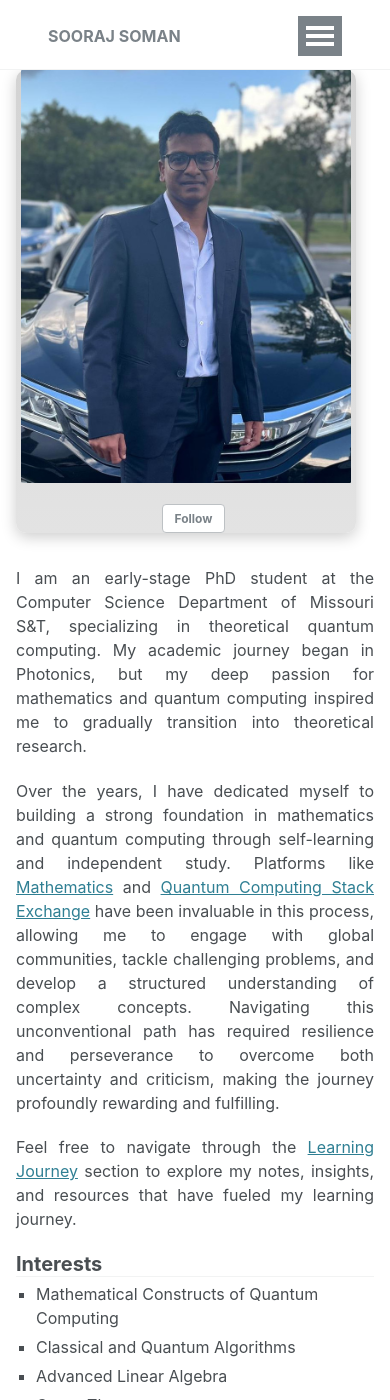
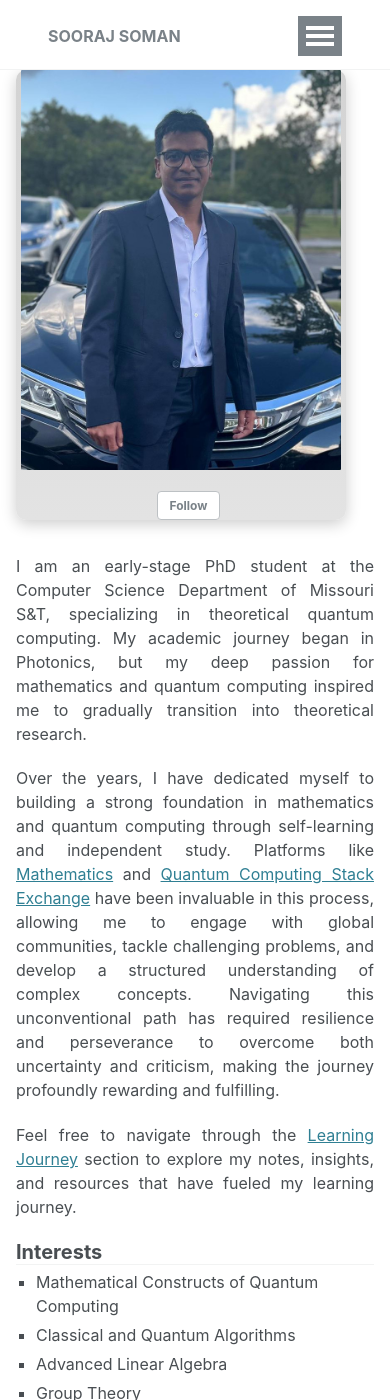
Before and after one commit to soorajss1729/soorajss1729.github.io, a Jekyll site: the page built from _pages/about.md, in a window 390 px wide and 1400 px high. Built offline with Jekyll 4.4.1, drawn with Linux system fonts in a browser that asks for light colours.

Commit message:
Update _sidebar.scss

```diff
--- a/_sass/_sidebar.scss
+++ b/_sass/_sidebar.scss
@@ -90,7 +90,7 @@
   padding-right: 0;
 
   @media screen and (max-width: 600px) {
-    width: 340px;
+    width: 330px;
     margin: 0; /* Remove all margins on small screens */
     padding-left: 0.1em; /* Add padding for both sides */
     padding-right: 0.1em;
```
